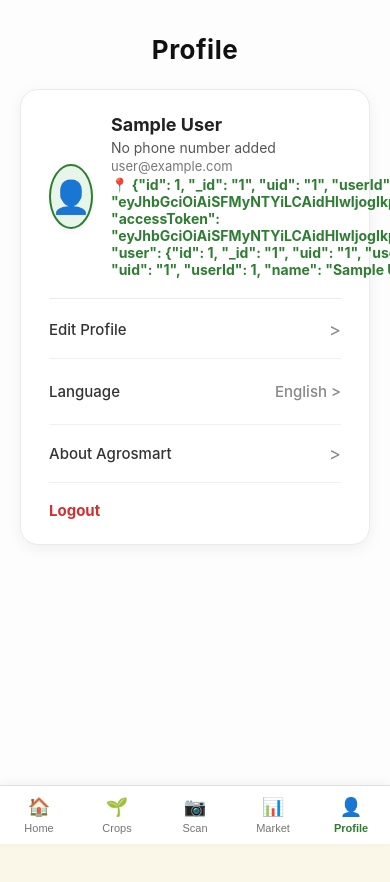
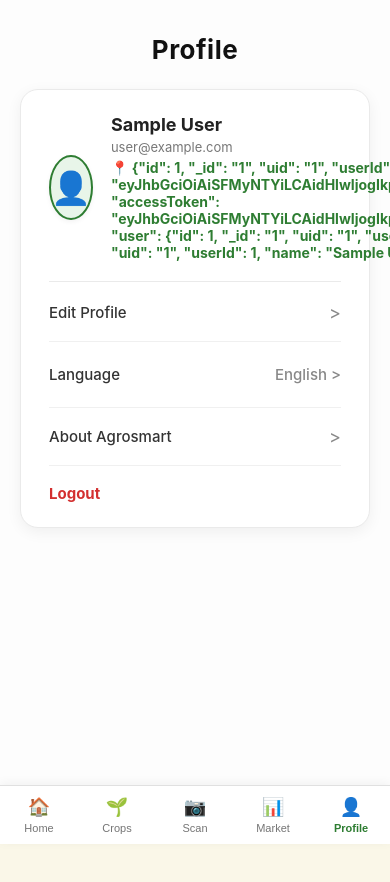
Before and after one commit to gaveesha2008/agro-smart-app, a React (Vite) app: page /profile in a window 390 px wide. Shown: the top 882 px of the page. Built offline with nearby package versions, Linux system fonts and the light colour scheme; no server answers; sample sign-in values are in the browser's storage.

Commit message:
remove phone number

```diff
--- a/src/Profile.jsx
+++ b/src/Profile.jsx
@@ -42,26 +42,18 @@ export default function Profile() {
 
   const [isEditing, setIsEditing] = useState(false);
   const [name, setName] = useState(localStorage.getItem('userName') || '');
-
-  // මෙහි ඩිෆෝල්ට් අංකය ඉවත් කර, localStorage එකෙන් හෝ ඊමේල් එකට අදාළව සේව් වූ අංකය ලබා ගැනීමට සකසා ඇත
-  const [phone, setPhone] = useState(localStorage.getItem('userPhone') || '');
   const [location, setLocation] = useState(localStorage.getItem('userLocation') || 'Galle');
   const [email, setEmail] = useState(localStorage.getItem('userEmail') || '');
 
-  // Firebase auth state listener (Dynamic sync for email and phone)
+  // Firebase auth state listener (Dynamic sync)
   useEffect(() => {
     const unsubscribe = onAuthStateChanged(auth, (user) => {
       if (user) {
         const currentEmail = user.email || '';
         const currentName = user.displayName || localStorage.getItem('userName') || currentEmail.split('@')[0];
 
-        // localStorage එකෙන් අදාළ ඊමේල් එකට අදාළ ෆෝන් නම්බර් එක ලබා ගැනීම (ඔබ Signup වෙද්දී ඊමේල් එකත් සමඟ ෆෝන් අංකය ද සේව් කළ යුතුයි)
-        const savedPhone = localStorage.getItem(`userPhone_${currentEmail}`) || localStorage.getItem('userPhone') || '';
-
         setEmail(currentEmail);
         setName(currentName);
-        setPhone(savedPhone);
-
         localStorage.setItem('userEmail', currentEmail);
         localStorage.setItem('userName', currentName);
       }
@@ -71,10 +63,6 @@ export default function Profile() {
 
   const handleSave = () => {
     localStorage.setItem('userName', name);
-    localStorage.setItem('userPhone', phone);
-    if (email) {
-      localStorage.setItem(`userPhone_${email}`, phone); // ඊමේල් එකට අදාළව ෆෝන් අංකය තවදුරටත් සුරක්ෂිත කිරීම
-    }
     localStorage.setItem('userLocation', location);
     localStorage.setItem('userEmail', email);
     setIsEditing(false);
@@ -85,7 +73,6 @@ export default function Profile() {
       await signOut(auth);
       localStorage.removeItem('userName');
       localStorage.removeItem('userEmail');
-      localStorage.removeItem('userPhone');
       localStorage.removeItem('userLocation');
       navigate('/login');
     } catch (error) {
@@ -152,7 +139,6 @@ export default function Profile() {
             {isEditing ? (
               <div style={{ display: 'flex', flexDirection: 'column', gap: '8px' }}>
                 <input type="text" value={name} onChange={(e) => setName(e.target.value)} style={{ padding: '6px', borderRadius: '6px', border: '1px solid #ccc' }} placeholder="Name" />
-                <input type="text" value={phone} onChange={(e) => setPhone(e.target.value)} style={{ padding: '6px', borderRadius: '6px', border: '1px solid #ccc' }} placeholder="Phone Number" />
                 <input type="text" value={location} onChange={(e) => setLocation(e.target.value)} style={{ padding: '6px', borderRadius: '6px', border: '1px solid #ccc' }} placeholder="Location" />
                 <input type="email" value={email} onChange={(e) => setEmail(e.target.value)} style={{ padding: '6px', borderRadius: '6px', border: '1px solid #ccc' }} placeholder="Email" />
                 <button onClick={handleSave} style={{ backgroundColor: '#2e7d32', color: 'white', border: 'none', padding: '8px', borderRadius: '6px', cursor: 'pointer', fontWeight: 'bold' }}>{currentText.save}</button>
@@ -160,9 +146,8 @@ export default function Profile() {
             ) : (
               <div>
                 <h3 style={{ margin: 0, fontSize: '18px', fontWeight: 'bold', color: '#222' }}>{name}</h3>
-                <p style={{ margin: '4px 0 2px 0', fontSize: '14px', color: '#555' }}>{phone || 'No phone number added'}</p>
-                <p style={{ margin: '0 0 2px 0', fontSize: '13px', color: '#777' }}>{email}</p>
-                <p style={{ margin: 0, fontSize: '14px', color: '#2e7d32', fontWeight: 'bold' }}>📍 {location}</p>
+                <p style={{ margin: '4px 0 2px 0', fontSize: '13px', color: '#777' }}>{email}</p>
+                <p style={{ margin: '4px 0 0 0', fontSize: '14px', color: '#2e7d32', fontWeight: 'bold' }}>📍 {location}</p>
               </div>
             )}
           </div>
@@ -200,7 +185,7 @@ export default function Profile() {
             onClick={() => navigate('/about')}
             style={{ display: 'flex', justifyContent: 'space-between', alignItems: 'center', cursor: 'pointer' }}
           >
-            <span style={{ fontSize: '15px', color: '#333', fontWeight: '500'  }}>{currentText.about}</span>
+            <span style={{ fontSize: '15px', color: '#333', fontWeight: '500' }}>{currentText.about}</span>
             <span style={{ fontSize: '18px', color: '#888' }}>&gt;</span>
           </div>
 
```
